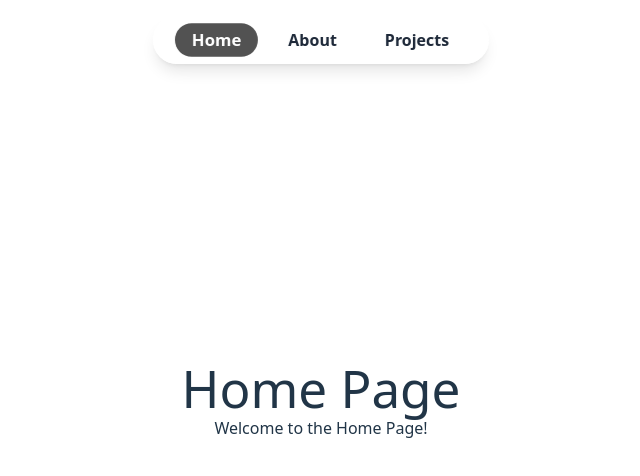
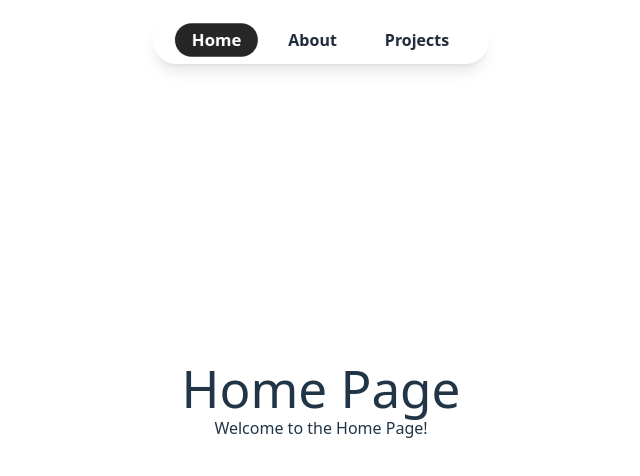
Before and after one commit to edvintopa/edvintopa, a React (Vite) app: page / in a window 1280 px wide. Shown: the top 476 px of the page, without its empty margins (319-959 px from the left). Built offline with nearby package versions, Linux system fonts and the light colour scheme.

Commit message:
color update

```diff
--- a/src/components/NavMenu/NavMenu.tsx
+++ b/src/components/NavMenu/NavMenu.tsx
@@ -17,7 +17,7 @@ function NavMenu() {
           to={item.to}
           className={`px-4 py-1 rounded-full font-semibold transition-all duration-300 ${
             location.pathname === item.to
-              ? 'bg-neutral-600 text-white scale-105'
+              ? 'bg-neutral-800 text-white scale-105'
               : 'text-gray-800 dark:text-gray-200 hover:bg-neutral-200 dark:hover:bg-neutral-700'
           }`}
         >
```
